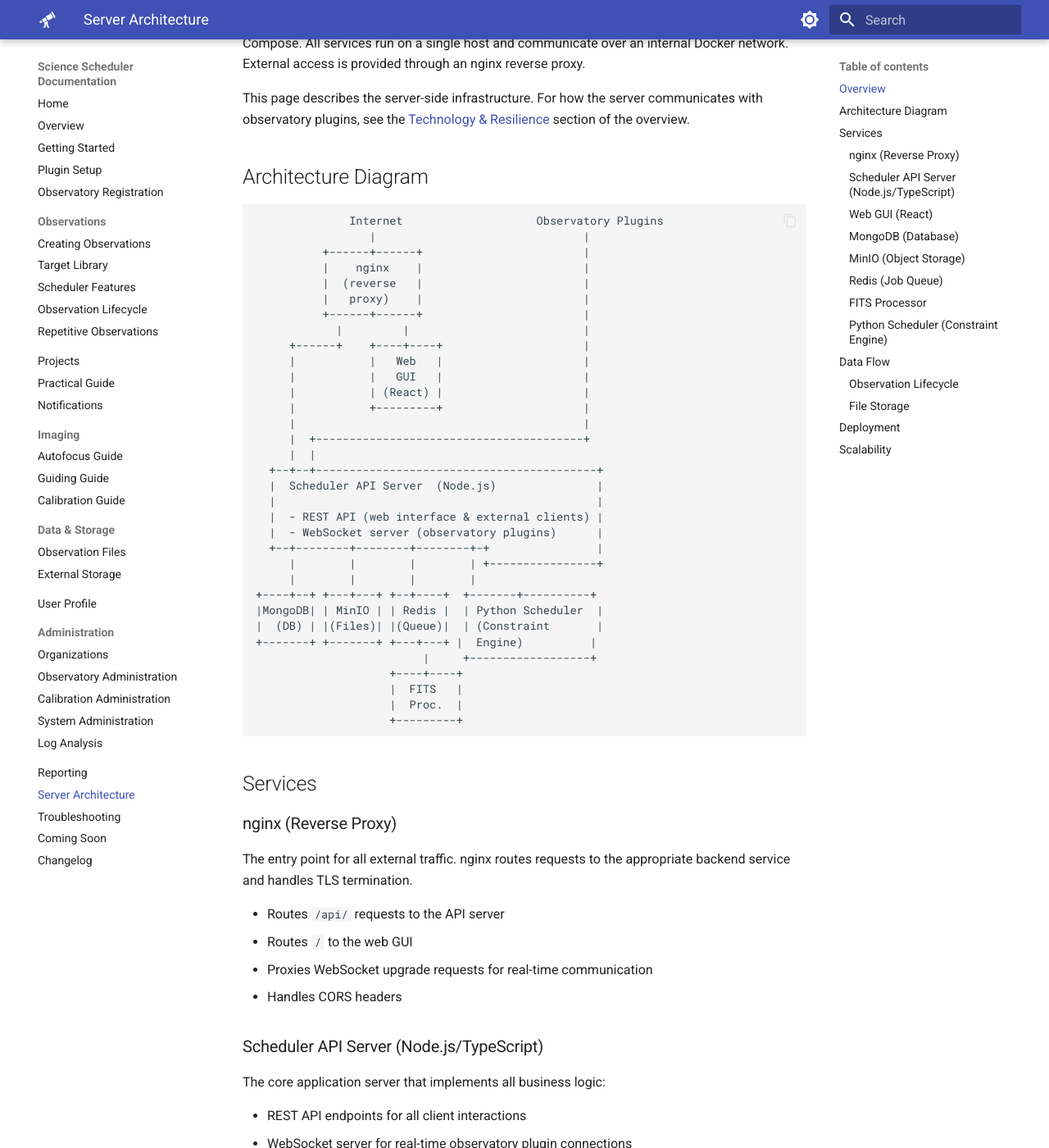
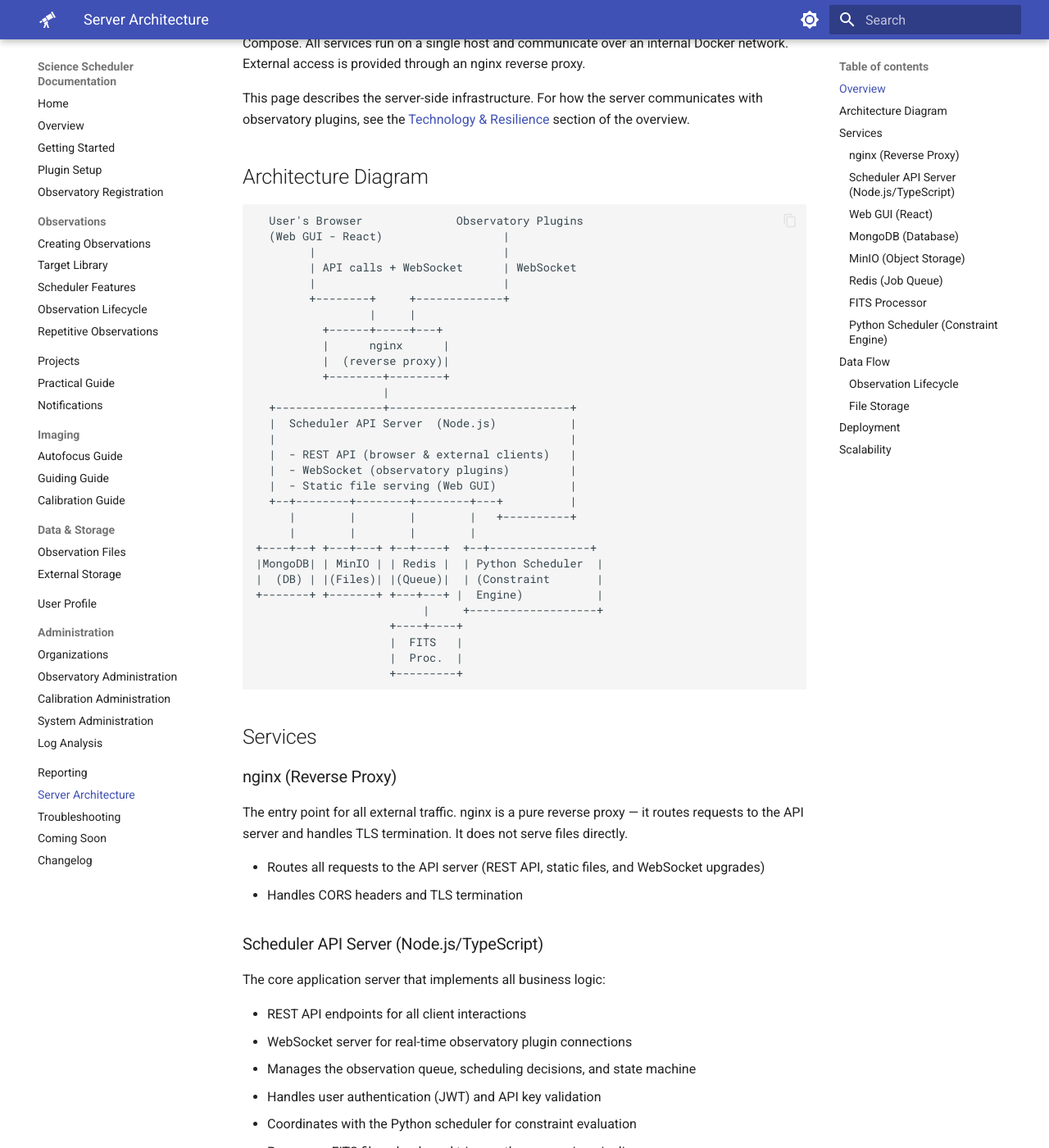
Before and after one commit to First-Light-Systems/nina-scheduler-docs, an MkDocs documentation site: the page built from docs/SERVER_ARCHITECTURE.md, in a window 1280 px wide and 1400 px high, scrolled down 282 px. Shown: the whole window at 82% size. Built offline with MkDocs 1.6.1 and Material for MkDocs 9.7.7, drawn with Linux system fonts in a browser that asks for light colours; some of the changed text lies outside the part shown.

Commit message:
Fix Web GUI depiction: runs in browser, not as server-side service
Redrawn diagram to show the browser as the client making API/WebSocket calls
through nginx. Updated text to clarify the GUI is a client-side React SPA
that runs entirely in the user's browser — the server only hosts static files.

Co-Authored-By: Claude Opus 4.6 (1M context) <noreply@anthropic.com>

````diff
--- a/docs/SERVER_ARCHITECTURE.md
+++ b/docs/SERVER_ARCHITECTURE.md
@@ -11,35 +11,32 @@ This page describes the server-side infrastructure. For how the server communica
 ## Architecture Diagram
 
 ```
-              Internet                    Observatory Plugins
-                 |                               |
-          +------+------+                        |
-          |    nginx    |                        |
-          |  (reverse   |                        |
-          |   proxy)    |                        |
-          +------+------+                        |
-            |         |                          |
-     +------+    +----+----+                     |
-     |           |   Web   |                     |
-     |           |   GUI   |                     |
-     |           | (React) |                     |
-     |           +---------+                     |
-     |                                           |
-     |  +----------------------------------------+
-     |  |
-  +--+--+------------------------------------------+
-  |  Scheduler API Server  (Node.js)               |
-  |                                                |
-  |  - REST API (web interface & external clients) |
-  |  - WebSocket server (observatory plugins)      |
-  +--+--------+--------+--------+-+                |
-     |        |        |        | +----------------+
+  User's Browser              Observatory Plugins
+  (Web GUI - React)                  |
+        |                            |
+        | API calls + WebSocket      | WebSocket
+        |                            |
+        +--------+     +-------------+
+                 |     |
+          +------+-----+---+
+          |      nginx      |
+          |  (reverse proxy)|
+          +--------+--------+
+                   |
+  +----------------+---------------------------+
+  |  Scheduler API Server  (Node.js)           |
+  |                                            |
+  |  - REST API (browser & external clients)   |
+  |  - WebSocket (observatory plugins)         |
+  |  - Static file serving (Web GUI)           |
+  +--+--------+--------+--------+---+          |
+     |        |        |        |   +----------+
      |        |        |        |
-+----+--+ +---+---+ +--+----+  +-------+----------+
++----+--+ +---+---+ +--+----+  +--+---------------+
 |MongoDB| | MinIO | | Redis |  | Python Scheduler  |
 |  (DB) | |(Files)| |(Queue)|  | (Constraint       |
-+-------+ +-------+ +---+---+ |  Engine)          |
-                         |     +------------------+
++-------+ +-------+ +---+---+ |  Engine)           |
+                         |     +-------------------+
                     +----+----+
                     |  FITS   |
                     |  Proc.  |
@@ -50,12 +47,10 @@ This page describes the server-side infrastructure. For how the server communica
 
 ### nginx (Reverse Proxy)
 
-The entry point for all external traffic. nginx routes requests to the appropriate backend service and handles TLS termination.
+The entry point for all external traffic. nginx is a pure reverse proxy — it routes requests to the API server and handles TLS termination. It does not serve files directly.
 
-- Routes `/api/` requests to the API server
-- Routes `/` to the web GUI
-- Proxies WebSocket upgrade requests for real-time communication
-- Handles CORS headers
+- Routes all requests to the API server (REST API, static files, and WebSocket upgrades)
+- Handles CORS headers and TLS termination
 
 ### Scheduler API Server (Node.js/TypeScript)
 
@@ -72,12 +67,12 @@ The core application server that implements all business logic:
 
 ### Web GUI (React)
 
-The browser-based user interface served as a static single-page application:
+The web interface is a React single-page application that runs entirely in the user's browser. The server only hosts the static files — all application logic runs client-side.
 
 - Built with React and Material UI
-- Served by a lightweight Node.js static file server
-- Communicates with the API server through nginx
-- Real-time updates via WebSocket connection
+- Static files served by the API server through nginx
+- Once loaded in the browser, communicates with the API server via REST calls and WebSocket for real-time updates
+- No server-side rendering — the browser handles all UI logic
 
 ### MongoDB (Database)
 
````
